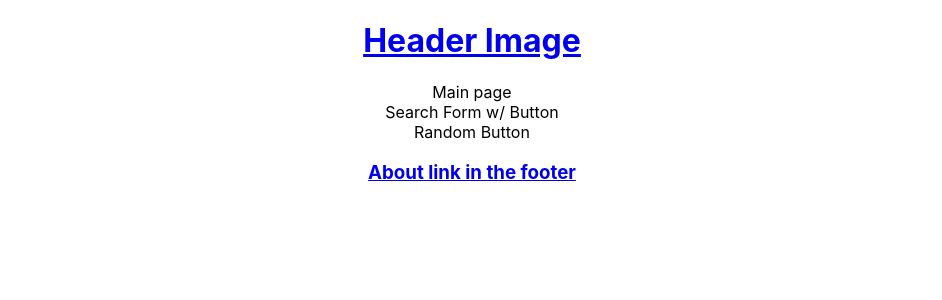
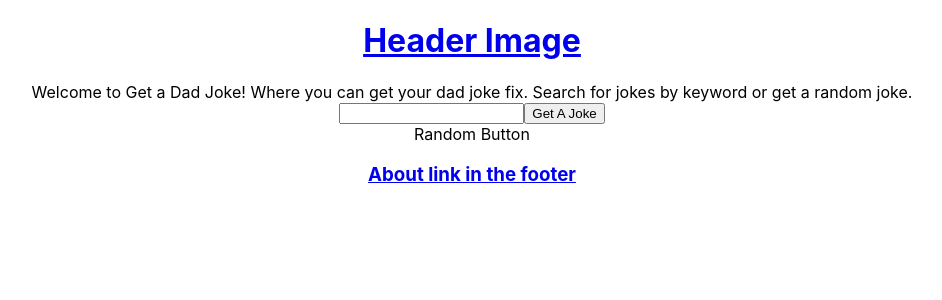
Before and after one commit to SamanthaSolomon/Get-A-Dad-Joke, a React (Create React App) app: page / in a window 1280 px wide. Shown: the top 300 px of the page, without its empty margins (168-1110 px from the left). Built offline with nearby package versions, Linux system fonts and the light colour scheme; no server answers.

Commit message:
created state and handle click for search component

```diff
--- a/src/App.js
+++ b/src/App.js
@@ -13,18 +13,7 @@ import About from "./Pages/About"
 import Joke from "./Pages/Joke"
 import Main from "./Pages/Main"
 
-function App() {
-
-  const getJoke= async () => {
-    const response = await fetch(`https://icanhazdadjoke.com`, {
-      headers: {Accept: "application/json"}
-    })
-    const data = await response.json()
-    console.log('data-', data)
-  }
-
-  getJoke()
-
+function App(props) {
 
   return (
     <div className="App">
--- a/src/Components/SearchForm.js
+++ b/src/Components/SearchForm.js
@@ -1,9 +1,30 @@
 import React from "react"
 
-const SearchForm = () => {
+const SearchForm = (props) => {
+
+    const [formData, setFormData] = React.useState({
+        searchterm: "",
+    })
+
+    const handleChange = (event) => {
+        setFormData({...formData, [event.target.name]: event.target.value})
+    }
+
+    const handleSubmit = (event) => {
+        event.preventDefault()
+        props.jokesearch(formData.searchTerm)
+    }
+
     return(
         <div>
-            Search Form w/ Button
+            <form onSubmit={handleSubmit}>
+                <input
+                type="text"
+                name="searchterm"
+                onChange={handleChange}
+                value={formData.searchTerm}/>
+                <input type="submit" value="Get A Joke"/>
+            </form>
         </div>
     )
 }
--- a/src/Pages/Joke.js
+++ b/src/Pages/Joke.js
@@ -1,6 +1,6 @@
 import React from "react"
 
-const Joke = () => {
+const Joke = (props) => {
     return(
         <div>
             Joke appears in this component
--- a/src/Pages/Main.js
+++ b/src/Pages/Main.js
@@ -4,11 +4,37 @@ import React from "react"
 import SearchForm from "../Components/SearchForm"
 import RandomButton from "../Components/RandomButton"
 
-const Main = () => {
+const Main = (props) => {
+//Searched Joke
+  const [searchJoke, setSearchJoke] = React.useState(null)
+
+  const getSearched = async (searchTerm) => {
+    const response = await fetch(
+      `https://icanhazdadjoke.com/search`,
+      {headers: {limit: "5", term: {searchTerm}}
+    })
+
+    const data = await response.json()
+
+    setSearchJoke(data)
+  }
+
+
+  //Random Joke
+  const getRandom= async () => {
+    const response = await fetch(`https://icanhazdadjoke.com`, {
+      headers: {Accept: "application/json"}
+    })
+    const data = await response.json()
+    console.log('data-', data)
+  }
+
+  getRandom()
+
     return(
         <div>
-            Main page
-            <SearchForm />
+            Welcome to Get a Dad Joke! Where you can get your dad joke fix. Search for jokes by keyword or get a random joke.
+            <SearchForm jokesearch={getSearched}/>
             <RandomButton />
         </div>
     )
```
Also changed, not shown: 1 other file (tests, documents, lock files or other folders).
